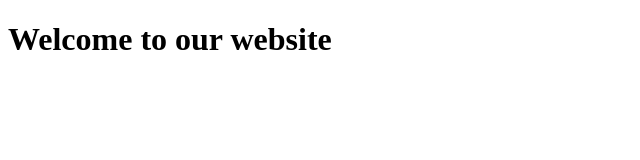
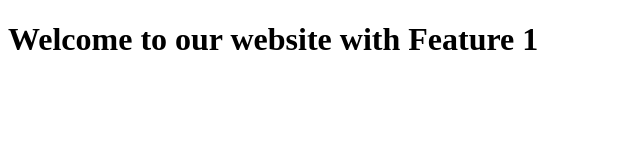
Before and after one commit to ppeeranatdan/wdb-2-version-control-exercise, a plain HTML site: page index.html in a window 1280 px wide. Shown: the whole page, without its empty margins (0-640 px from the left). Drawn offline with Linux system fonts and the light colour scheme.

Commit message:
change headline to feature 1

```diff
--- a/index.html
+++ b/index.html
@@ -4,6 +4,6 @@
     <title>WDB2 Version Control Exercise</title>
   </head>
   <body>
-    <h1>Welcome to our website</h1>
+    <h1>Welcome to our website with Feature 1</h1>
   </body>
 </html>
```
